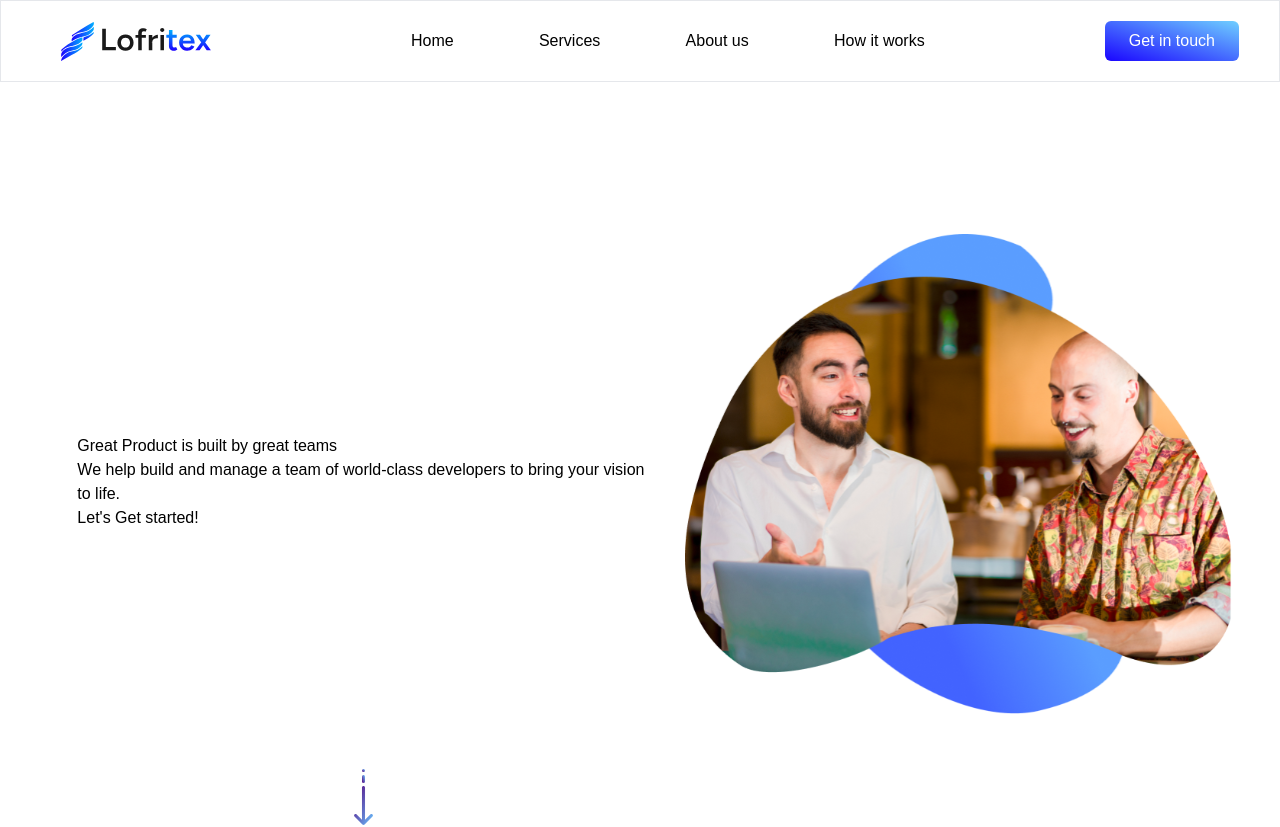
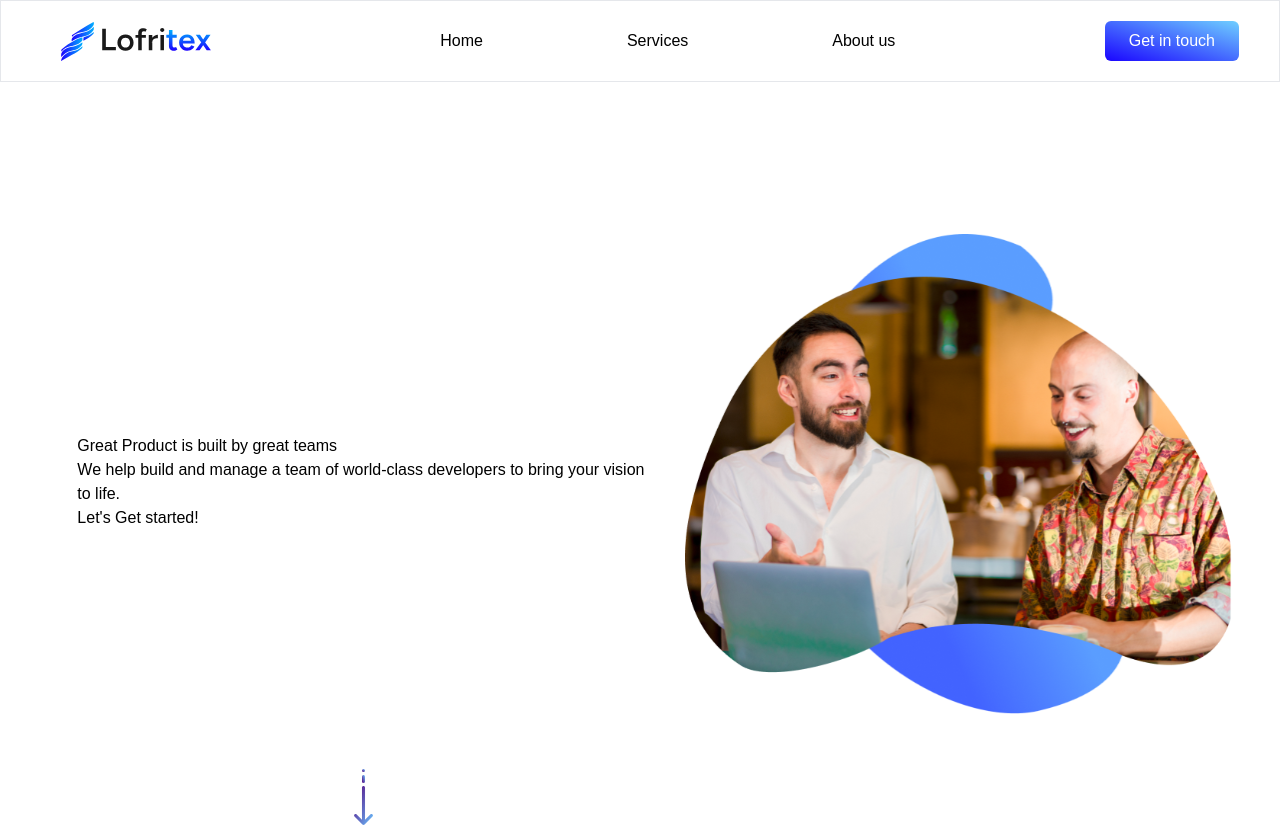
Before and after one commit to lofritex/company-website, a React (Vite) app: page / in a window 1280 px wide. Shown: the top 827 px of the page. Built offline with nearby package versions, Linux system fonts and the light colour scheme.

Commit message:
Changed Routes into router page

```diff
--- a/src/Layouts/Navbar.jsx
+++ b/src/Layouts/Navbar.jsx
@@ -10,7 +10,6 @@ export default function Navbar() {
         <Link to="/">Home</Link>
         <Link to="/services">Services</Link>
         <Link to="/aboutus">About us</Link>
-        <Link to="/aboutus">How it works</Link>
       </span>
       <button className="px-6 py-2 bg-gradient-to-tr from-[#1A05FF] to-[#6FCFFF] text-white rounded-md  items-center justify-center hidden lg:flex">
       Get in touch
--- a/src/Pages/Sections/Hero.jsx
+++ b/src/Pages/Sections/Hero.jsx
@@ -15,7 +15,7 @@ export default function Hero() {
         </div>
         <img src={ArrowCircle} alt=" " className="absolute bottom-0" />
       </div>
-      <img src={heroImage} alt="" className="h-pic mb-4" />
+      <img src={heroImage} alt="" className=" h-pic mb-4" />
     </section>
   );
 }
--- a/src/main.jsx
+++ b/src/main.jsx
@@ -1,35 +1,9 @@
 import React from "react";
 import ReactDOM from "react-dom/client";
-import { createBrowserRouter, RouterProvider } from "react-router-dom";
+import { RouterProvider } from "react-router-dom";
+import { router } from "./router";
 
 import "./index.css";
-import RootLayout from "./Layouts/RootLayout";
-import HomePage from "./Pages/HomePage";
-import ServicesPage from "./Pages/ServicesPage";
-import AboutUsPage from "./Pages/AboutUsPage";
-
-
-const router = createBrowserRouter([
-  {
-    path: "/",
-    element: <RootLayout/>,
-    errorElement: <h1>404</h1>,
-    children : [
-      {
-        path: "/",
-        element : <HomePage/>,
-      },
-      {
-        path:"services",
-        element : <ServicesPage/>
-      },
-      {
-        path:"aboutus",
-        element : <AboutUsPage/>
-      }
-    ]
-  },
-]);
 
 ReactDOM.createRoot(document.getElementById("root")).render(
   <React.StrictMode>
--- a/src/router.jsx
+++ b/src/router.jsx
@@ -0,0 +1,29 @@
+import { createBrowserRouter } from "react-router-dom";
+
+import RootLayout from "./Layouts/RootLayout";
+import HomePage from "./Pages/HomePage";
+import ServicesPage from "./Pages/ServicesPage";
+import AboutUsPage from "./Pages/AboutUsPage";
+
+
+export const router = createBrowserRouter([
+  {
+    path: "/",
+    element: <RootLayout/>,
+    errorElement: <h1>404</h1>,
+    children : [
+      {
+        index : true,
+        element : <HomePage/>,
+      },
+      {
+        path:"services",
+        element : <ServicesPage/>
+      },
+      {
+        path:"aboutus",
+        element : <AboutUsPage/>
+      }
+    ]
+  },
+]);
```
